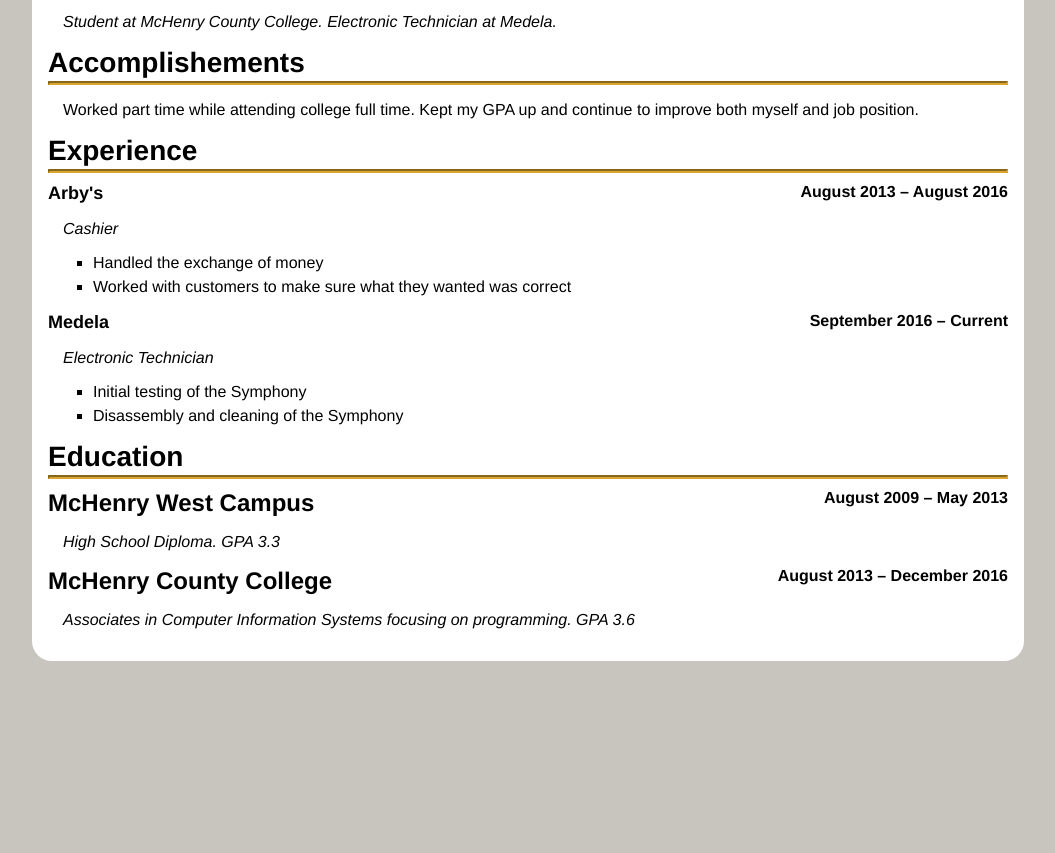
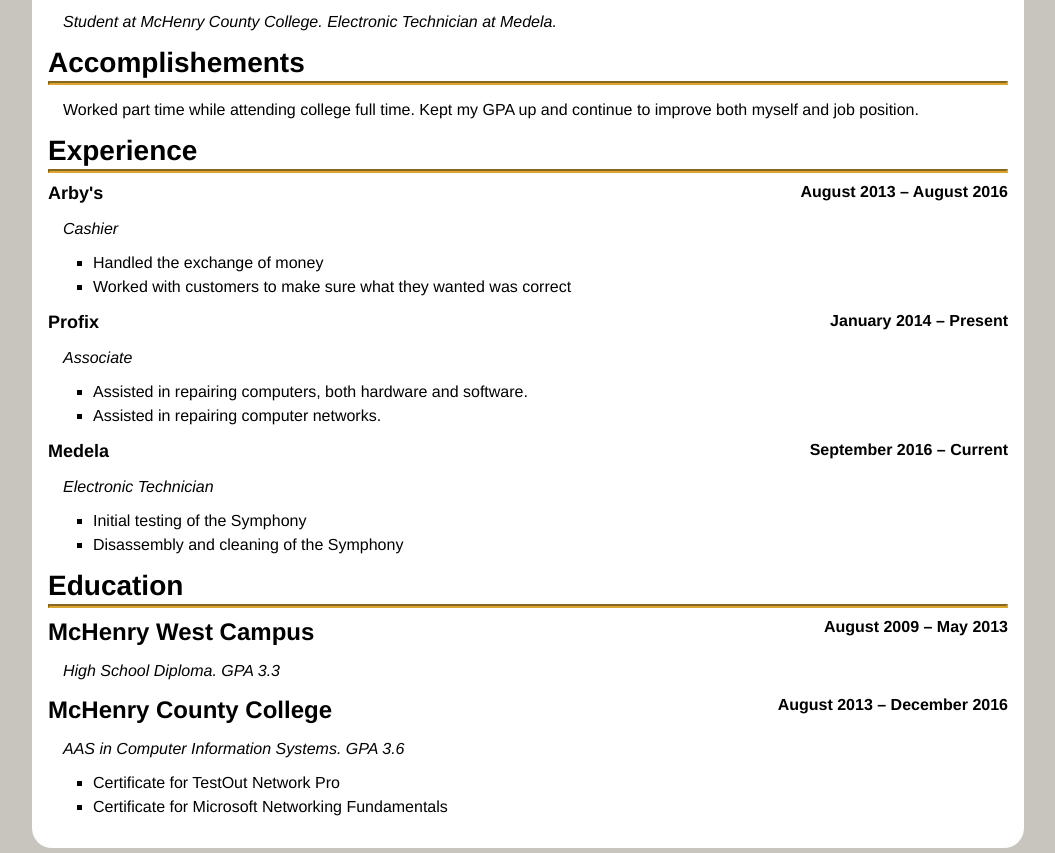
Before and after one commit to cmcclatchey/web-115-sass-example, a plain HTML site: page index.html in a window 1280 px wide. Shown: the part 127-980 px from the top of the page, without its empty margins (112-1167 px from the left). Before the commit the page ends 800 px from the top, so only its background shows below. Drawn offline with Linux system fonts and the light colour scheme.

Commit message:
Sass Example

```diff
--- a/index.html
+++ b/index.html
@@ -26,7 +26,6 @@
             <p><em>Cashier</em></p>
         </div>
 
-
         <div class="righthead">
             August 2013 &ndash; August 2016 </div>
 
@@ -34,6 +33,21 @@
             <ul>
                 <li>Handled the exchange of money</li>
                 <li>Worked with customers to make sure what they wanted was correct</li>
+            </ul>
+        </div>
+
+        <div class="lefthead">
+            <h5>Profix</h5>
+            <p><em>Associate</em></p>
+        </div>
+
+        <div class="righthead">
+            January 2014 &ndash; Present </div>
+
+        <div class="fresh">
+            <ul>
+                <li>Assisted in repairing computers, both hardware and software.</li>
+                <li>Assisted in repairing computer networks.</li>
             </ul>
         </div>
 
@@ -61,7 +75,11 @@
 
         <div class="fresh lefthead">
             <h4>McHenry County College</h4>
-            <p><em>Associates in Computer Information Systems focusing on programming. GPA 3.6</em></p>
+            <p><em>AAS in Computer Information Systems. GPA 3.6</em></p>
+            <ul>
+                <li>Certificate for TestOut Network Pro</li>
+                <li>Certificate for Microsoft Networking Fundamentals</li>
+            </ul>
         </div>
         <div class="righthead">August 2013 &ndash; December 2016</div>
 
--- a/styles.css
+++ b/styles.css
@@ -57,7 +57,6 @@ h4,
 h5,
 em,
 th {
-  color: #;
   margin: 0; }
 
 /* line 51, /Volumes/DATA/Users/cmcclatchey/Documents/web115/sass2/styles.scss */
```
